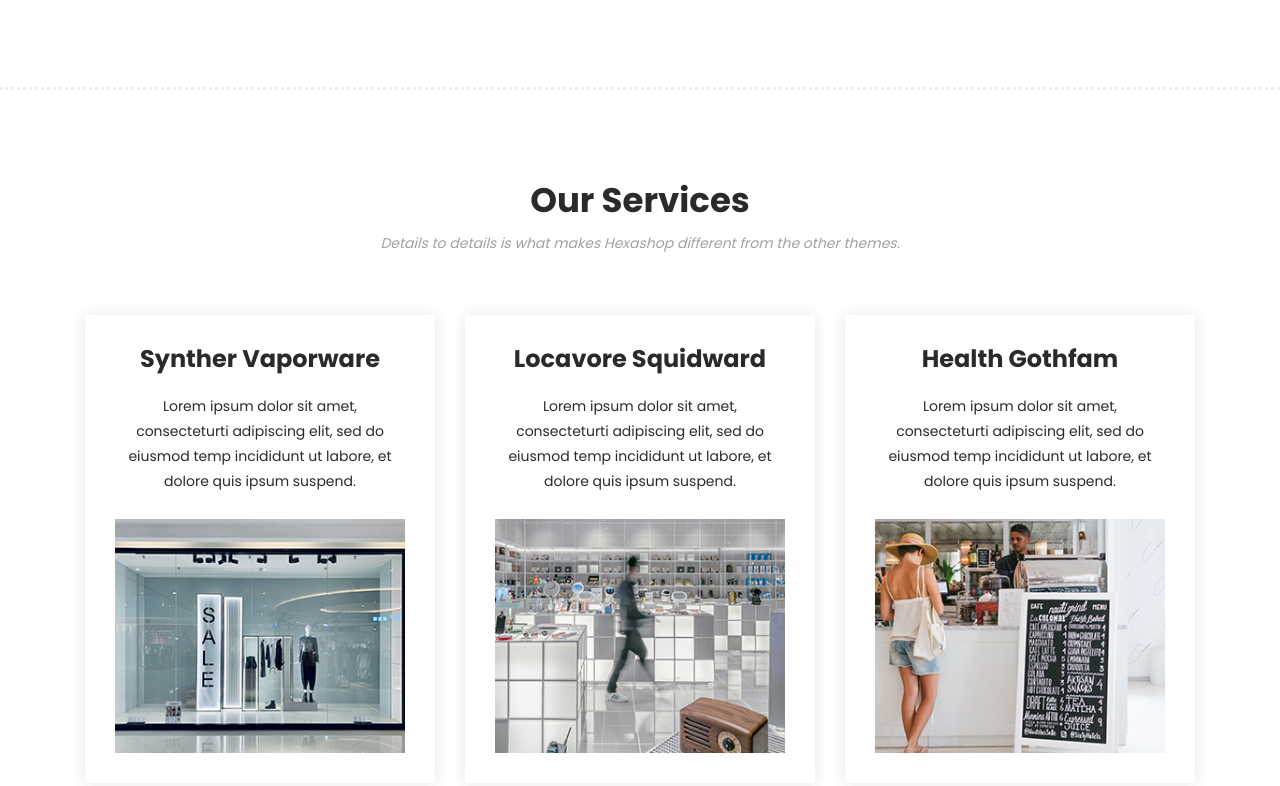
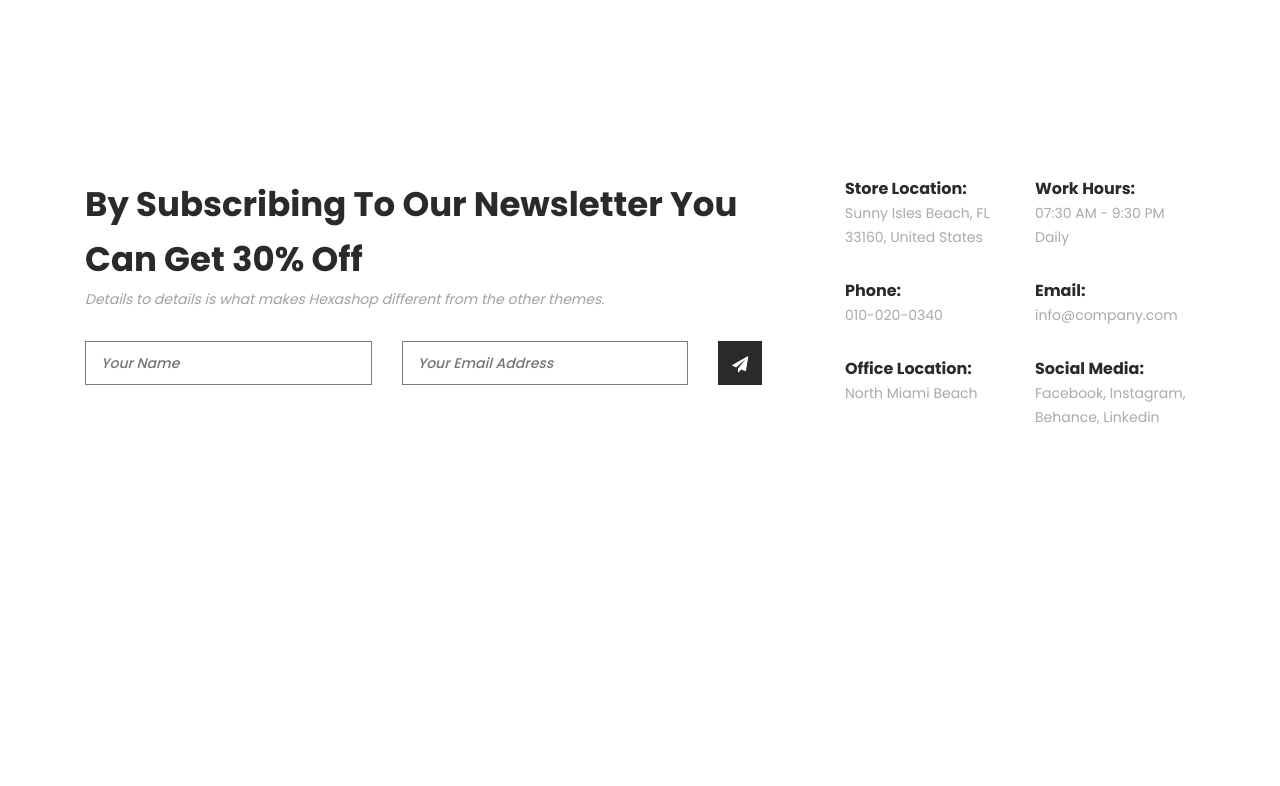
Before and after one commit to WVCS/index-Bradenj323, a plain HTML site: page Store/index.html in a window 1280 px wide. Shown: the part 1773-2559 px from the top of the page. After the commit the page ends 2232 px from the top, so only its background shows below. Drawn offline with Linux system fonts and the light colour scheme.

Commit message:
Update index.html

```diff
--- a/Store/index.html
+++ b/Store/index.html
@@ -207,41 +207,6 @@ https://templatemo.com/tm-571-hexashop
     </section>
     <!-- ***** Our Team Area Ends ***** -->
 
-    <!-- ***** Services Area Starts ***** -->
-    <section class="our-services">
-        <div class="container">
-            <div class="row">
-                <div class="col-lg-12">
-                    <div class="section-heading">
-                        <h2>Our Services</h2>
-                        <span>Details to details is what makes Hexashop different from the other themes.</span>
-                    </div>
-                </div>
-                <div class="col-lg-4">
-                    <div class="service-item">
-                        <h4>Synther Vaporware</h4>
-                        <p>Lorem ipsum dolor sit amet, consecteturti adipiscing elit, sed do eiusmod temp incididunt ut labore, et dolore quis ipsum suspend.</p>
-                        <img src="assets/images/service-01.jpg" alt="">
-                    </div>
-                </div>
-                <div class="col-lg-4">
-                    <div class="service-item">
-                        <h4>Locavore Squidward</h4>
-                        <p>Lorem ipsum dolor sit amet, consecteturti adipiscing elit, sed do eiusmod temp incididunt ut labore, et dolore quis ipsum suspend.</p>
-                        <img src="assets/images/service-02.jpg" alt="">
-                    </div>
-                </div>
-                <div class="col-lg-4">
-                    <div class="service-item">
-                        <h4>Health Gothfam</h4>
-                        <p>Lorem ipsum dolor sit amet, consecteturti adipiscing elit, sed do eiusmod temp incididunt ut labore, et dolore quis ipsum suspend.</p>
-                        <img src="assets/images/service-03.jpg" alt="">
-                    </div>
-                </div>
-            </div>
-        </div>
-    </section>
-    <!-- ***** Services Area Ends ***** -->
 
     <!-- ***** Subscribe Area Starts ***** -->
     <div class="subscribe">
```
